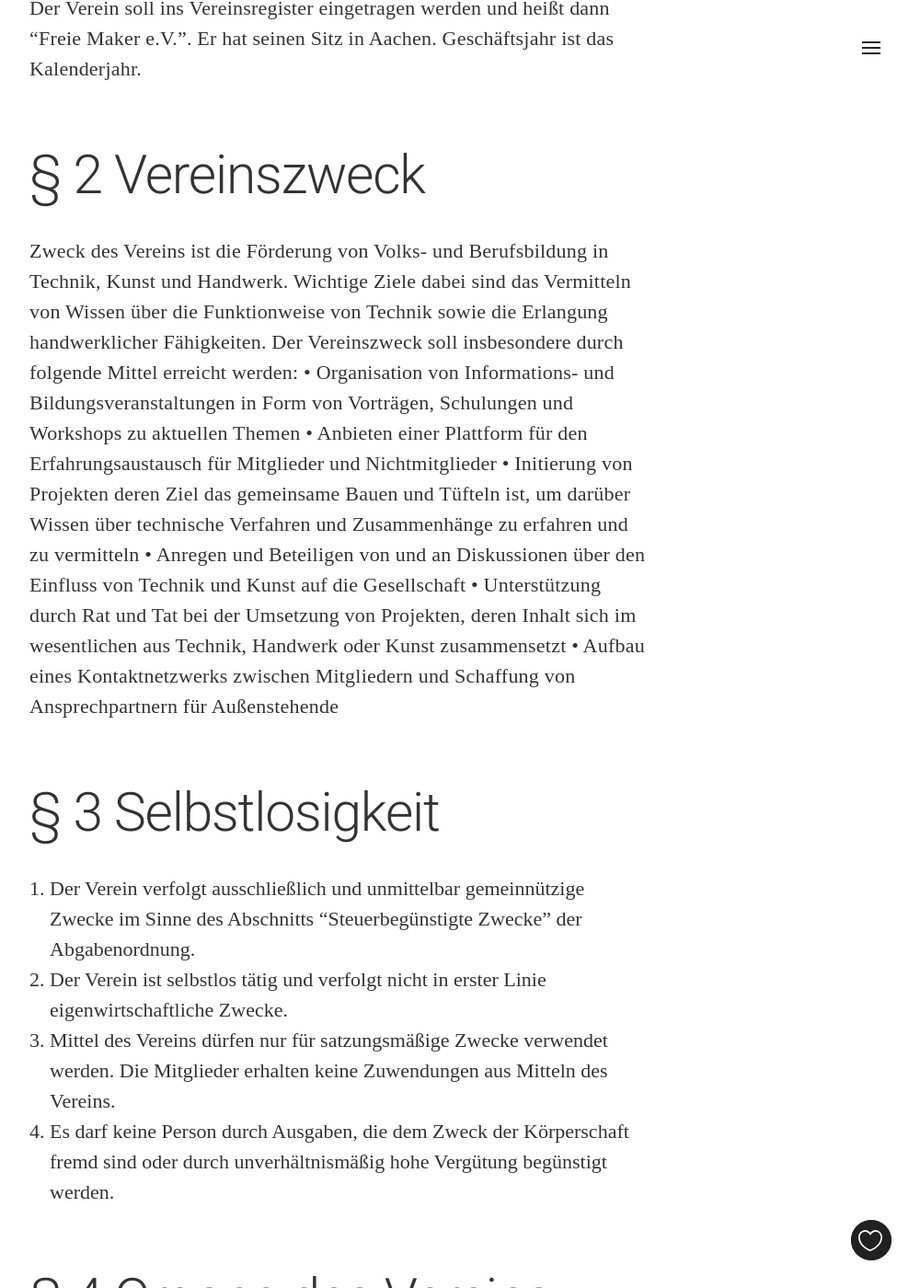
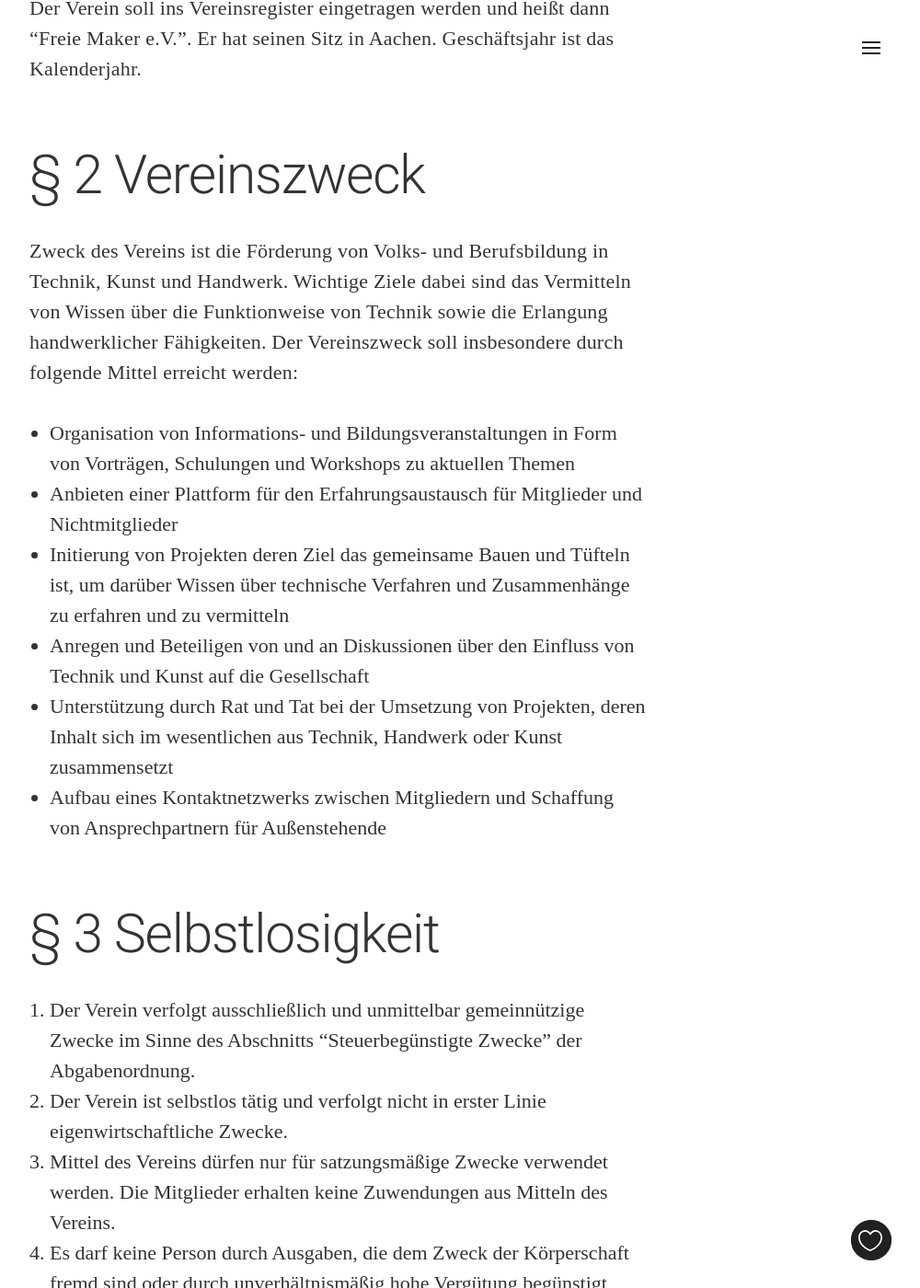
Before and after one commit to FreieMaker/FreieMaker.github.io, a Jekyll site: the page built from _posts/2015-09-18-Satzung.markdown, in a window 1280 px wide and 1400 px high, scrolled down 2219 px. Shown: the whole window at 92% size, without its empty margins (273-1273 px from the left). Built offline with Jekyll 4.4.1, drawn with Linux system fonts in a browser that asks for light colours; nearby versions of some CDN libraries; some web fonts are replaced; some of the changed text lies outside the part shown.

Commit message:
Sternchen

```diff
--- a/_posts/2015-09-18-Satzung.markdown
+++ b/_posts/2015-09-18-Satzung.markdown
@@ -40,16 +40,17 @@ Zweck des Vereins ist die Förderung von Volks- und Berufsbildung in Technik, Ku
 Handwerk. Wichtige Ziele dabei sind das Vermitteln von Wissen über die Funktionweise von
 Technik sowie die Erlangung handwerklicher Fähigkeiten. Der Vereinszweck soll insbesondere
 durch folgende Mittel erreicht werden:
-• Organisation von Informations- und Bildungsveranstaltungen in Form von Vorträgen,
+
+* Organisation von Informations- und Bildungsveranstaltungen in Form von Vorträgen,
 Schulungen und Workshops zu aktuellen Themen
-• Anbieten einer Plattform für den Erfahrungsaustausch für Mitglieder und Nichtmitglieder
-• Initierung von Projekten deren Ziel das gemeinsame Bauen und Tüfteln ist, um darüber
+* Anbieten einer Plattform für den Erfahrungsaustausch für Mitglieder und Nichtmitglieder
+* Initierung von Projekten deren Ziel das gemeinsame Bauen und Tüfteln ist, um darüber
 Wissen über technische Verfahren und Zusammenhänge zu erfahren und zu vermitteln
-• Anregen und Beteiligen von und an Diskussionen über den Einfluss von Technik und Kunst
+* Anregen und Beteiligen von und an Diskussionen über den Einfluss von Technik und Kunst
 auf die Gesellschaft
-• Unterstützung durch Rat und Tat bei der Umsetzung von Projekten, deren Inhalt sich im
+* Unterstützung durch Rat und Tat bei der Umsetzung von Projekten, deren Inhalt sich im
 wesentlichen aus Technik, Handwerk oder Kunst zusammensetzt
-• Aufbau eines Kontaktnetzwerks zwischen Mitgliedern und Schaffung von Ansprechpartnern
+* Aufbau eines Kontaktnetzwerks zwischen Mitgliedern und Schaffung von Ansprechpartnern
 für Außenstehende
 
 ## § 3 Selbstlosigkeit
@@ -63,8 +64,9 @@ durch unverhältnismäßig hohe Vergütung begünstigt werden.
 
 ## § 4 Organe des Vereins
 Organe des Vereins sind:
-• die Mitgliederversammlung
-• der Vorstand
+
+* die Mitgliederversammlung
+* der Vorstand
 
 ## § 5 Mitgliedschaft
 1. Mitglied kann jede natürliche oder juristische Person werden.
```
